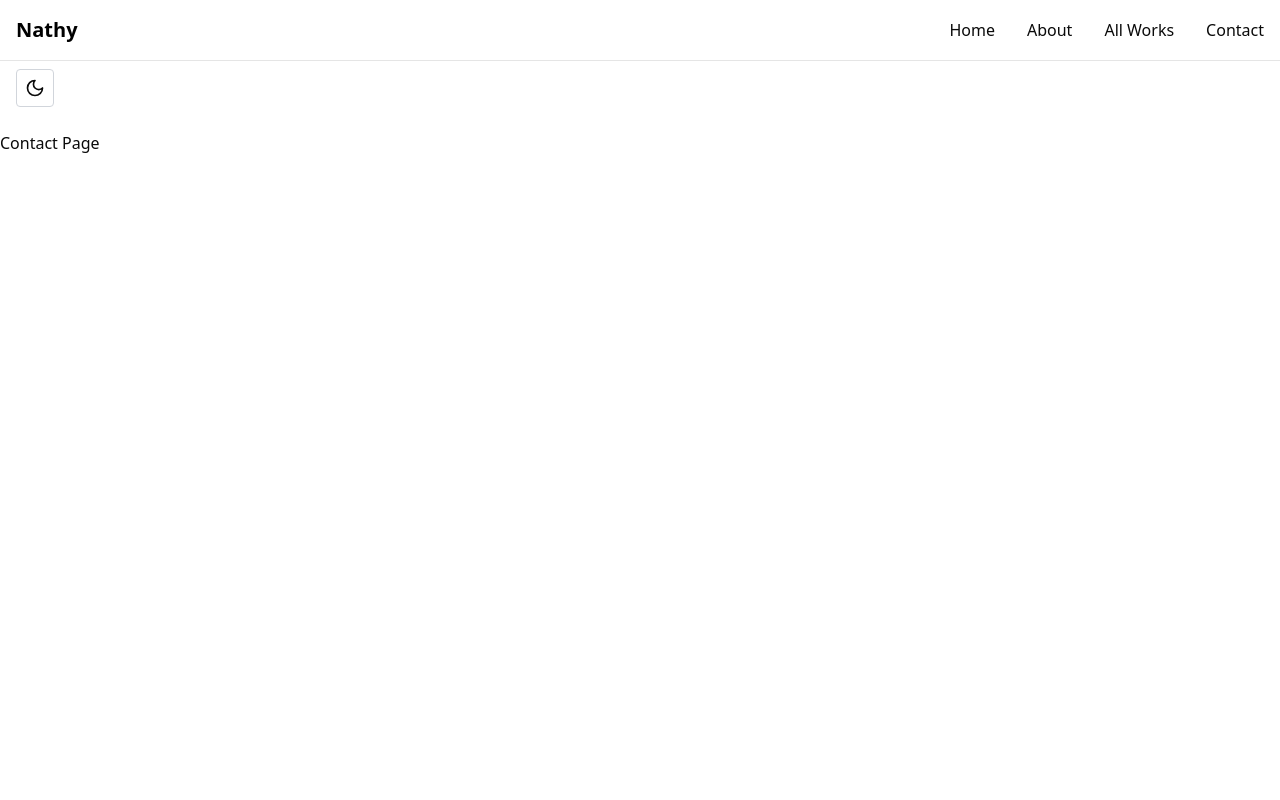
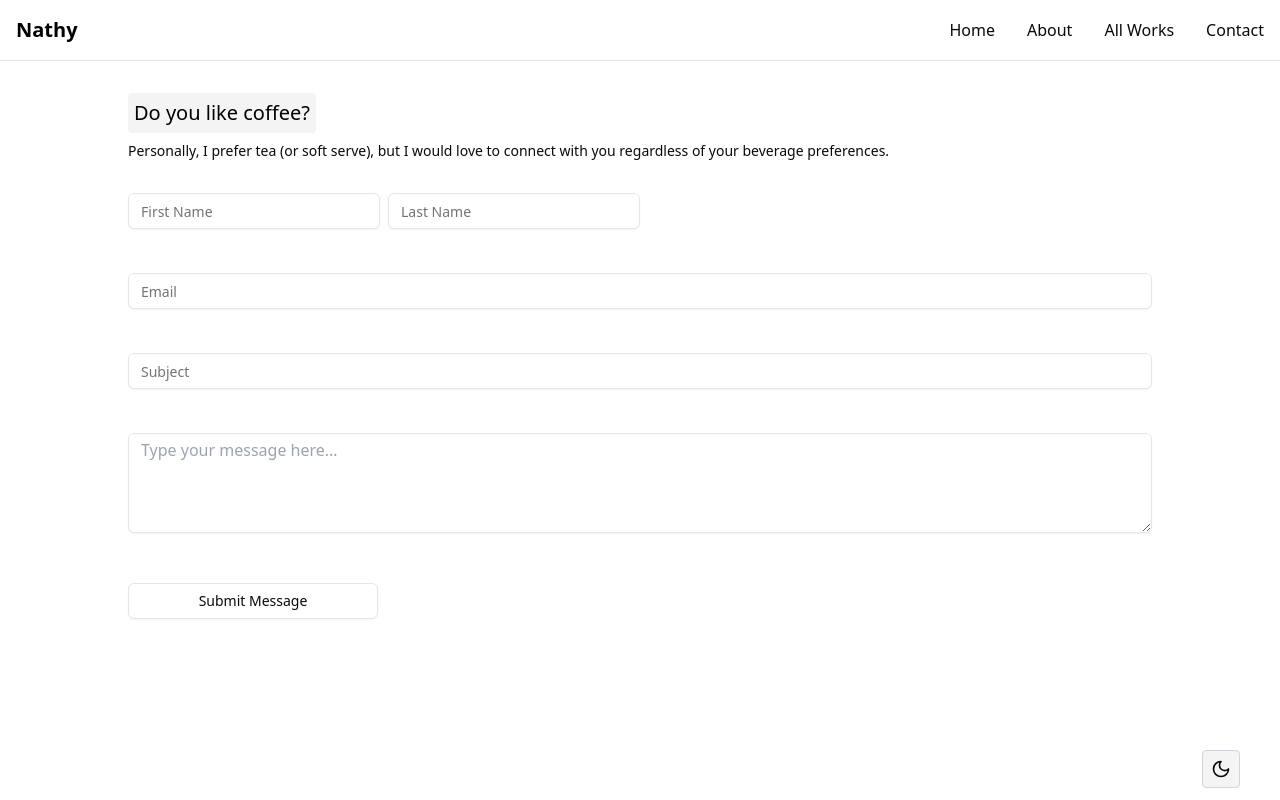
Before and after one commit to nathanieluriri/Portfolio-template, a Next.js app: page /contact in a window 1280 px wide. Built offline with nearby package versions, Linux system fonts and the light colour scheme.

Commit message:
fixed layout bugs for section

```diff
--- a/src/app/contact/page.jsx
+++ b/src/app/contact/page.jsx
@@ -1,8 +1,56 @@
-
+import { Input } from "@/components/ui/input"
+import { Button } from "@/components/ui/button"
+import { Padding } from "@/components/padding"
 export default function Page(){
     return (
         <>
-        <h1>Contact Page</h1>
+    <div className="flex flex-col w-4/5 justify-center justify-self-center gap-2" >
+    <h1 className=" transition-all duration-100 bg-zinc-100 text-black text-xl font-medium me-2 px-1.5 py-1.5 rounded dark:bg-zinc-900 dark:text-white w-fit">
+       Do you like coffee?
+       </h1>
+       <h4 className="transition-all duration-100 text-sm">
+       Personally, I prefer tea (or soft serve), but I would love to connect with you regardless of your beverage preferences.
+       </h4>
+       <Padding/>
+    </div>
+       <div className="flex flex-col w-4/5 justify-center justify-self-center gap-11" >
+
+       <NameField/>
+        <EmailField/>
+        <SubjectField/>
+        <Message/>
+        <SubmitButton/>
+        <Padding/>
+       </div>
         </>
     )
 }
+
+export function SubmitButton() {
+  return <Button className="max-w-[250px]" variant="outline">Submit Message</Button>
+}
+
+export function EmailField() {
+  return <Input type="email" placeholder="Email" />
+}
+export function SubjectField() {
+    return <Input name="Subject" type="Subject" placeholder="Subject" />
+  }
+
+export function NameField() {
+    return (
+        <div className="flex w-full max-w-lg items-center space-x-2">
+            <Input name="FirstName" type="FirstName" placeholder="First Name" />
+            <Input name="LastName" type="LastName" placeholder="Last Name" />
+        </div>
+    )
+  }
+
+
+
+
+  export function Message() {
+    return (<div className=" ">
+        <textarea name="Message" placeholder="Type your message here..." className=" disabled:cursor-not-allowed disabled:opacity-50  w-full min-h-[100px] bg-transparent rounded-md border border-input px-3 py-1 text-base shadow-sm " />
+    </div>)
+  }
--- a/src/app/globals.css
+++ b/src/app/globals.css
@@ -68,6 +68,7 @@
 
 body {
   overflow-x: hidden;
+  position: relative;
   transition-property: opacity, transform, filter;
   transition-timing-function: ease-in-out;
   transition-duration: 430ms;
--- a/src/app/page.jsx
+++ b/src/app/page.jsx
@@ -14,16 +14,24 @@ export default function Home() {
 }
 
 export function TotalWorkSection() {
-  return <div className="w-4/5  flex flex-wrap gap-8 justify-center md:justify-between justify-self-center m-4 ">
+  return (
+    <>
+    <div className="transition-all duration-100 w-4/5 flex justify-self-center justify-center flex-col ">
+      <h1 className=" transition-all duration-100 bg-zinc-100 text-black text-xl font-medium me-2 px-1.5 py-1.5 rounded dark:bg-zinc-900 dark:text-white w-fit">Featured projects</h1>
+      <p className="transition-all duration-100 text-sm">Find out about my works: read through my case studies, have a look at final designs and try out prototypes I’ve built.</p>
+    </div>
+    <div className="w-4/5  flex flex-wrap gap-8 justify-center md:justify-between justify-self-center  ">
     <WorkSection />
     <WorkSection />
     <WorkSection />
     <WorkSection />
-  </div>;
+  </div>
+    </>
+  );
 }
 
 export function WorkSection() {
-  return <div className="w-2/5 min-w-[350px]">
+  return <div className="w-2/5 min-w-[350px] mt-8 pr-2 pl-3">
     <div className="flex flex-col justify-center gap-6 p-4 dark:border-zinc-900 border-2 rounded">
       <Skeleton className="w-full transition-all duration-1000 h-[200px] sm:h-[250px] md:w-full md:h-[250px] rounded dark:bg-zinc-900" />
       <Skeleton className=" w-3/5 transition-all duration-1000 lg:w-4/5 dark:bg-zinc-900 md:w-3/5  h-[50px] rounded" />{" "}
--- /dev/null
+++ b/src/components/padding.jsx
@@ -0,0 +1,3 @@
+export function Padding() {
+    return <div className=" p-3 "></div>;
+  }
--- a/src/components/themeButton.jsx
+++ b/src/components/themeButton.jsx
@@ -23,9 +23,9 @@ export function ThemeToggle() {
   return (
     <button
       onClick={toggleTheme}
-      className="p-2 rounded border border-gray-300 dark:border-gray-700 transition-all duration-75"
+      className="fixed z-50 bottom-3 right-10 p-2 rounded border bg-zinc-100 dark:bg-zinc-900 border-gray-300 dark:border-gray-700 "
     >
-      {theme === "dark" ? <Sun className="w-5 h-5 transition-all duration-75" /> : <Moon className="w-5 h-5 transition-all duration-75" />}
+      {theme === "dark" ? <Sun className="w-5 h-5 " /> : <Moon className="w-5 h-5 " />}
     </button>
   );
 }
--- /dev/null
+++ b/src/components/ui/input.jsx
@@ -0,0 +1,19 @@
+import * as React from "react"
+
+import { cn } from "@/lib/utils"
+
+const Input = React.forwardRef(({ className, type, ...props }, ref) => {
+  return (
+    (<input
+      type={type}
+      className={cn(
+        "flex h-9 w-full rounded-md border border-input bg-transparent px-3 py-1 text-base shadow-sm transition-colors file:border-0 file:bg-transparent file:text-sm file:font-medium file:text-foreground placeholder:text-muted-foreground focus-visible:outline-none focus-visible:ring-1 focus-visible:ring-ring disabled:cursor-not-allowed disabled:opacity-50 md:text-sm",
+        className
+      )}
+      ref={ref}
+      {...props} />)
+  );
+})
+Input.displayName = "Input"
+
+export { Input }
```
